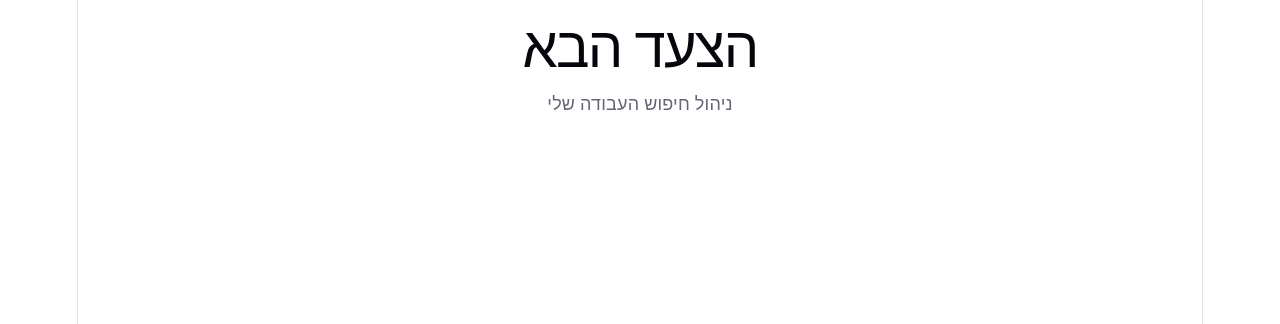
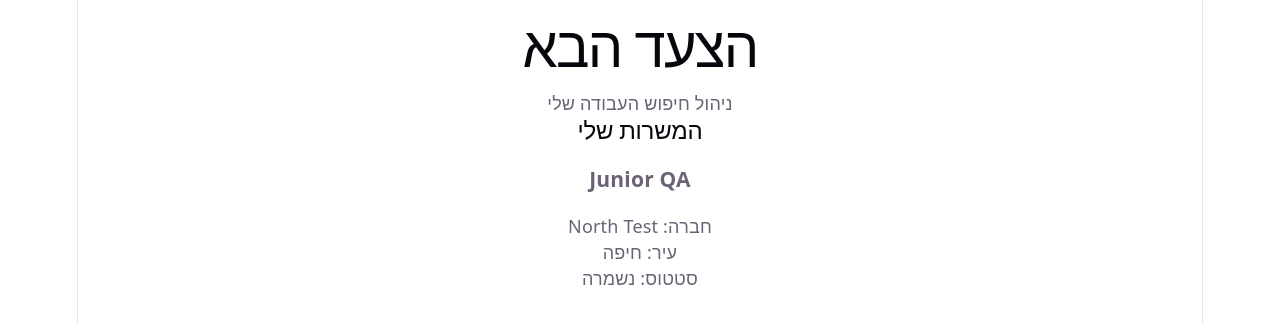
Before and after one commit to amlinskyirina/job-search-tracker, a React (Vite) app: page / in a window 1280 px wide. Shown: the top 324 px of the page. Built offline with nearby package versions, Linux system fonts and the light colour scheme.

Commit message:
Add first job card

```diff
--- /dev/null
+++ b/src/JobCard.jsx
@@ -0,0 +1,10 @@
+export default function JobCard({ title, company, city, status }) {
+  return (
+    <article>
+      <h3>{title}</h3>
+      <p>חברה: {company}</p>
+      <p>עיר: {city}</p>
+      <p>סטטוס: {status}</p>
+    </article>
+  );
+}
--- a/src/JobsPage.jsx
+++ b/src/JobsPage.jsx
@@ -1,3 +1,5 @@
+import JobCard from "./JobCard.jsx";
+
 export default function JobsPage() {
   return (
     <main lang="he" dir="rtl">
@@ -5,6 +7,16 @@ export default function JobsPage() {
         <h1>הצעד הבא</h1>
         <p>ניהול חיפוש העבודה שלי</p>
       </header>
+
+      <section>
+        <h2>המשרות שלי</h2>
+        <JobCard
+          title="Junior QA"
+          company="North Test"
+          city="חיפה"
+          status="נשמרה"
+        />
+      </section>
     </main>
   );
 }
```
